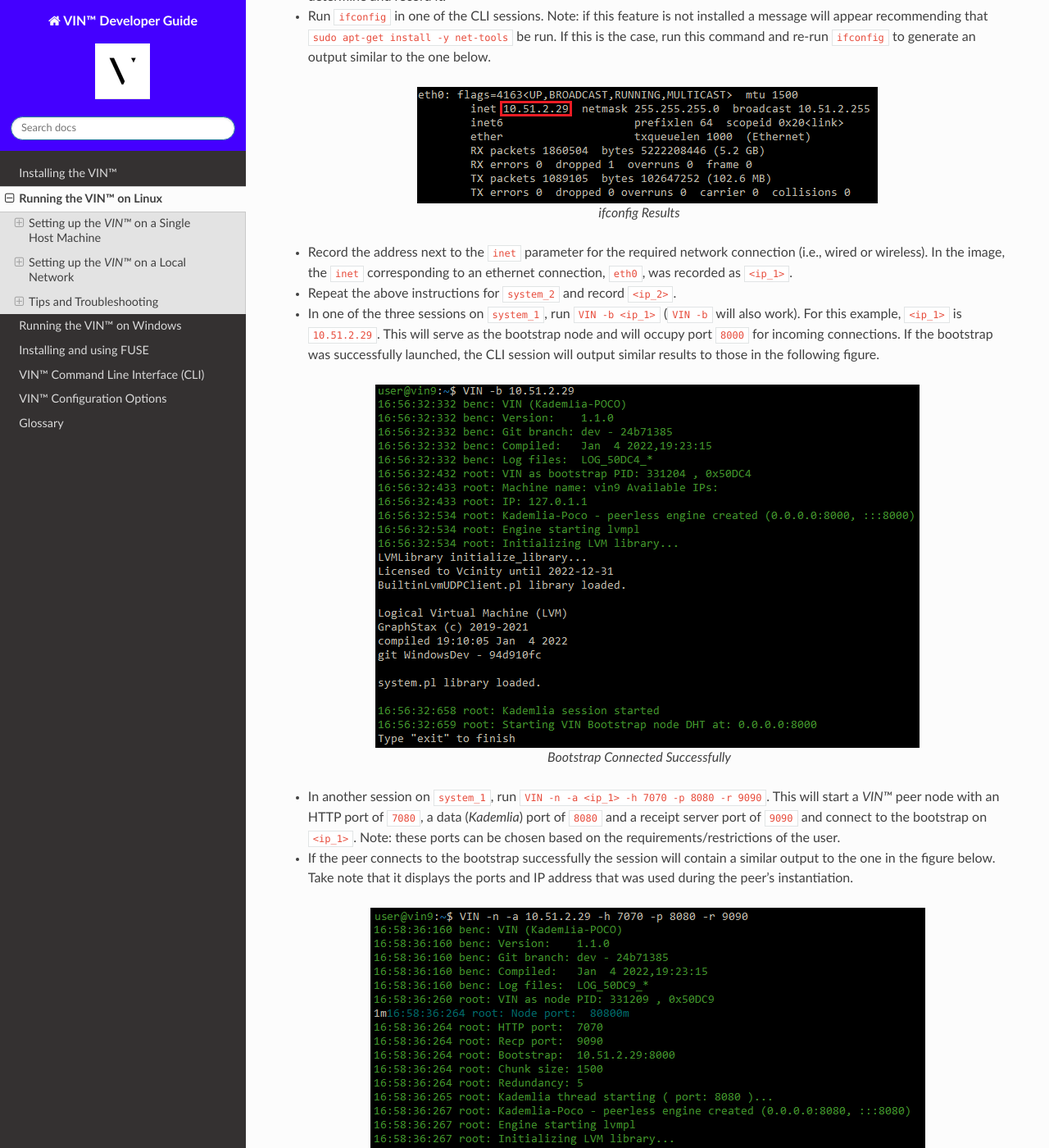
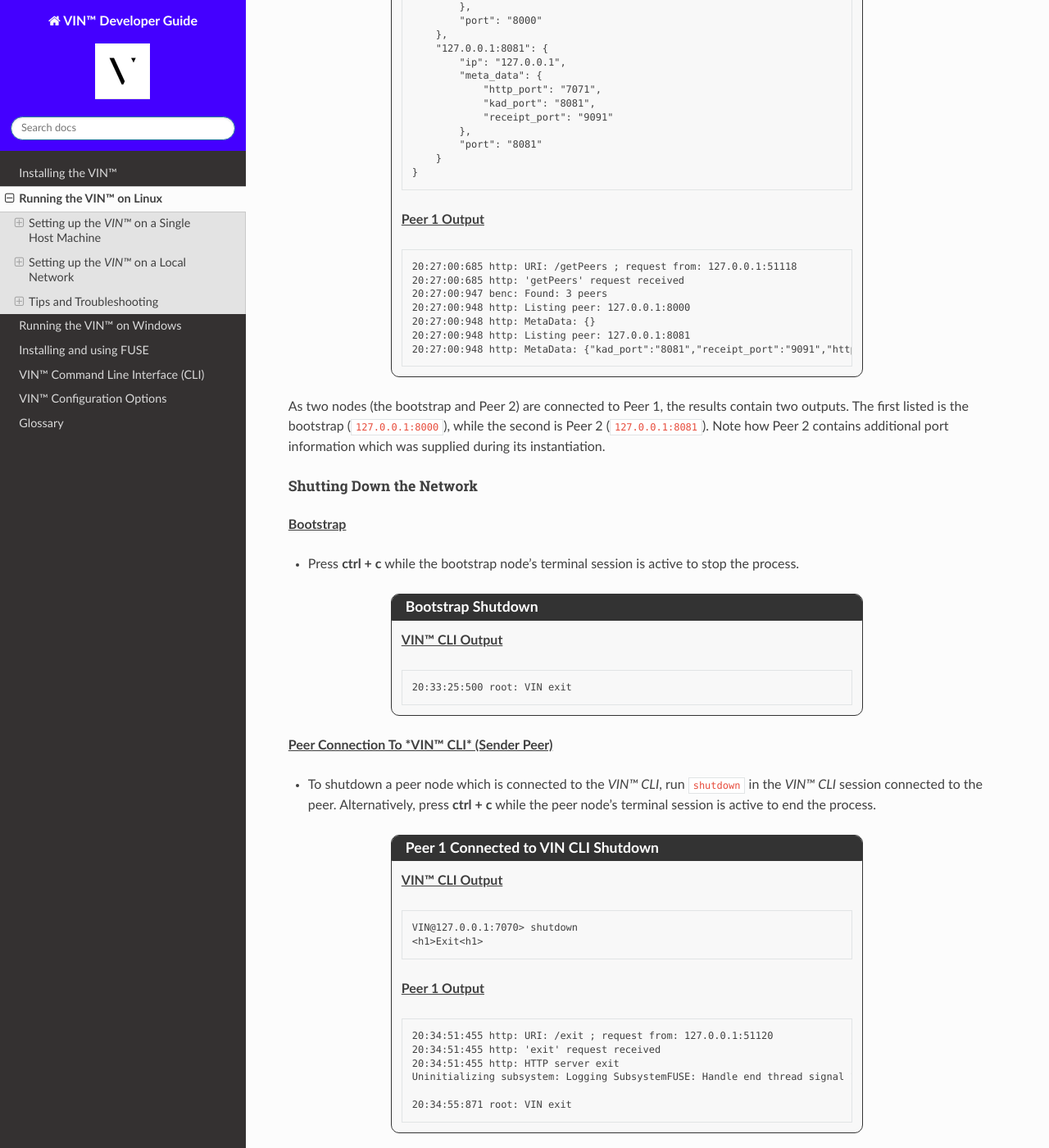
Before and after one commit to Market-Insight-Solutions-LLC/vin-developer-guide, a Sphinx documentation site: the page built from docs/source/running_the_vin_linux.rst, in a window 1280 px wide and 1400 px high, scrolled down 9515 px. Shown: the whole window at 82% size. Built offline with Sphinx 7.4.7 and the Read the Docs theme 2.0.0, drawn with Linux system fonts in a browser that asks for light colours; some of the changed text lies outside the part shown.

Commit message:
Updating Running VIN on Linux

```diff
--- a/docs/source/running_the_vin_linux.rst
+++ b/docs/source/running_the_vin_linux.rst
@@ -3,24 +3,6 @@
 ***********************************
 Running the VIN™ on Linux
 ***********************************
-
-
-
-.. code-block:: none
-  :class: noBorder
-
-    user@vin1:~$ VIN -
-    17:17:17:665 benc: VIN
-    17:17:17:665 benc: Version:    1.12.3
-    17:17:17:665 benc: Git branch: HEAD - da8fd80c
-    17:17:17:665 benc: Compiled:   Apr  7 2022 , 15:28:19
-    17:17:17:665 benc: Log files:  LOG_07C0F_*
-    17:17:17:765 root: VIN initializing...
-    LVMLibrary initialize_library
-    BuiltinLvmUDPClient.pl library loaded.
-
-
-
 
 Currently, there are two ways to set up the *VIN™*: on the same host system or through a local network. Both require very similar setups but differ in the way that peers are configured. The method for instantiating the *VIN™* for both cases and a example to demonstrate the *VIN™'s* ``put``, ``get``, ``spread``, ``gather``, ``share``, ``getPeers``, and ``shutdown`` commands are detailed in the upcoming sections. For detailed information on all of the commands available to the *VIN™*, refer to :ref:`vin-cli`. Before running the *VIN™*, it is good to become familiar with the *VIN™* command flags listed in the following table. Examples of how these are used will be shown when setting up the *VIN™*.
 
@@ -445,7 +427,131 @@
 * Additionally, the cryptographic receipt for the share is stored in ``/opt/VIN/receipts/sent``, the encrypted data can be seen in ``/opt/VIN/kademlia/data/``, and the sharded data is viewable in ``/var/log/VIN/shards/``. Note: the number of shards is dependant on the size of the file and the parameters set in the ``chunker`` object, which is set in ``defaults.cfg`` (see :ref:`vin-configuration` for more details).
 
 
-.. _local-network-ubuntu:
+Getting Peers Connected to a Peer
+""""""""""""""""""""""""""""""""""""""""
+
+In the *VIN™ CLI* session run ``getPeers`` to generate a list of all peers connected to a bootstrap node. The result will be an output similar to the one displayed in the figure below.
+
+.. admonition:: Successful GetPeers Output
+  :class: admonition-vin-run
+
+  :bold-underline:`VIN™ CLI Output`
+
+  .. code-block:: none
+
+    VIN@127.0.0.1:7070> getPeers
+    Sending payload:
+    {}
+
+    Waiting for response...
+    Status : 200
+    Reason : OK
+    Response received
+    Got Peers successfully
+    {
+        "127.0.0.1:8000": {
+            "ip": "127.0.0.1",
+            "meta_data": {
+            },
+            "port": "8000"
+        },
+        "127.0.0.1:8081": {
+            "ip": "127.0.0.1",
+            "meta_data": {
+                "http_port": "7071",
+                "kad_port": "8081",
+                "receipt_port": "9091"
+            },
+            "port": "8081"
+        }
+    }
+
+  :bold-underline:`Peer 1 Output`
+
+  .. code-block:: none
+
+    20:27:00:685 http: URI: /getPeers ; request from: 127.0.0.1:51118
+    20:27:00:685 http: 'getPeers' request received
+    20:27:00:947 benc: Found: 3 peers
+    20:27:00:948 http: Listing peer: 127.0.0.1:8000
+    20:27:00:948 http: MetaData: {}
+    20:27:00:948 http: Listing peer: 127.0.0.1:8081
+    20:27:00:948 http: MetaData: {"kad_port":"8081","receipt_port":"9091","http_port":"7071"}
+
+
+As two nodes (the bootstrap and Peer 2) are connected to Peer 1, the results contain two outputs. The first listed is the bootstrap (``127.0.0.1:8000``), while the second is Peer 2 (``127.0.0.1:8081``). Note how Peer 2 contains additional port information which was supplied during its instantiation.
+
+
+Shutting Down the Network
+"""""""""""""""""""""""""
+
+:bold-underline:`Bootstrap`
+
+* Press **ctrl + c** while the bootstrap node's terminal session is active to stop the process.
+
+.. admonition:: Bootstrap Shutdown
+  :class: admonition-vin-run
+
+  :bold-underline:`VIN™ CLI Output`
+
+  .. code-block:: none
+
+    20:33:25:500 root: VIN exit
+
+:bold-underline:`Peer Connection To *VIN™ CLI* (Sender Peer)`
+
+* To shutdown a peer node which is connected to the *VIN™ CLI*, run ``shutdown`` in the *VIN™ CLI* session connected to the peer. Alternatively, press **ctrl + c** while the peer node's terminal session is active to end the process.
+
+.. admonition:: Peer 1 Connected to VIN CLI Shutdown
+  :class: admonition-vin-run
+
+  :bold-underline:`VIN™ CLI Output`
+
+  .. code-block:: none
+
+    VIN@127.0.0.1:7070> shutdown
+    <h1>Exit<h1>
+
+  :bold-underline:`Peer 1 Output`
+
+  .. code-block:: none
+
+    20:34:51:455 http: URI: /exit ; request from: 127.0.0.1:51120
+    20:34:51:455 http: 'exit' request received
+    20:34:51:455 http: HTTP server exit
+    Uninitializing subsystem: Logging SubsystemFUSE: Handle end thread signal 10
+
+    20:34:55:871 root: VIN exit
+
+:bold-underline:`Peer not Connection To *VIN™ CLI* (Receiver Peer)`
+
+* Press **ctrl + c** while the peer node's terminal session is active to kill the process.
+
+.. admonition:: Peer 1 Not Connected to VIN CLI Shutdown
+  :class: admonition-vin-run
+
+  :bold-underline:`Peer 2 Output`
+
+  .. code-block:: none
+
+    20:36:16:654 http: HTTP server exit
+
+:bold-underline:`*VIN™ CLI*`
+
+* To exit from the *VIN™ CLI*, type **exit** and hit **enter** in the *VIN™ CLI* session. Alternatively, press **ctrl + c**.
+
+.. admonition:: Peer 2 Connected to VIN CLI Shutdown
+  :class: admonition-vin-run
+
+  :bold-underline:`VIN™ CLI Output`
+
+  .. code-block:: none
+
+    VIN@127.0.0.1:7070> exit
+    So long for now.
+
+
+.. _local-network-linux:
 
 
 Setting up the *VIN™* on a Local Network
```
